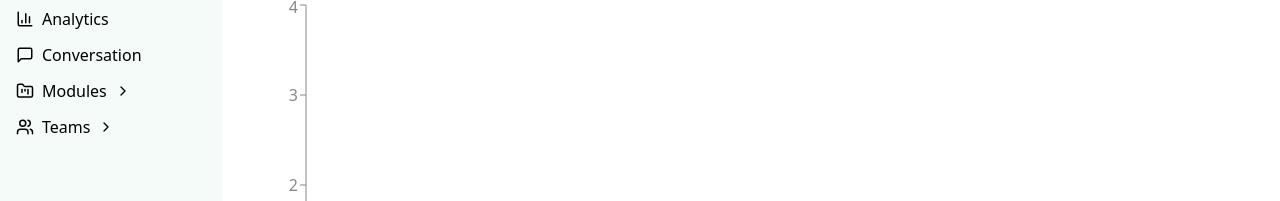
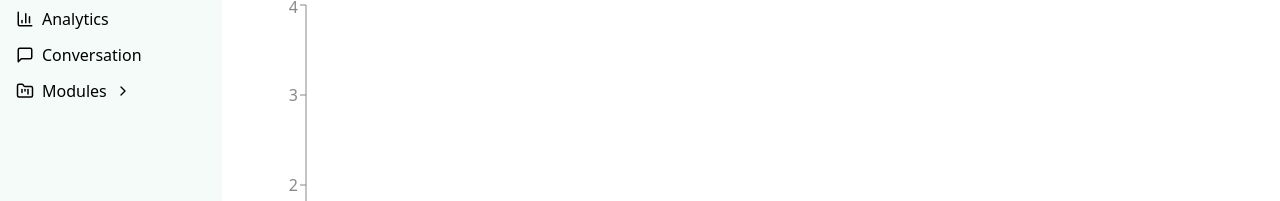
Before and after one commit to sonal-verma-4397/collabhub-frontend, a React (Vite) app: page /workspaces/1/analytics in a window 1280 px wide. Shown: the part 149-350 px from the top of the page. Built offline with nearby package versions, Linux system fonts and the light colour scheme.

Commit message:
improve routing && generate sidebarConfig based on data

```diff
--- a/src/components/layout/sidebar/config.js
+++ b/src/components/layout/sidebar/config.js
@@ -12,133 +12,318 @@ import {
   Flag,
 } from "lucide-react";
 
-export const navConfig = [
+const modules = [
   {
-    id: 1,
-    label: "Home",
-    path: "/workspaces/1",
-    icon: LayoutDashboard,
+    id: "123",
+    label: "Module - 1",
+    pages: ["page-4", "page-2", "page-3"],
+    tasks: ["task-1", "task-2", "task-3"],
   },
   {
-    id: 2,
-    label: "Settings",
-    path: "/workspaces/1/settings",
-    icon: Settings,
+    id: "124",
+    label: "Module - 2",
+    pages: ["page-1", "page-5", "page-6"],
+    tasks: ["task-1", "task-2", "task-3"],
+  },
+];
+
+const pages = [
+  {
+    id: "page-1",
+    name: "Page - 1",
+    description: "This is page 1",
+    content: [],
   },
   {
-    id: 3,
-    label: "Analytics",
-    path: "/workspaces/1/analytics",
-    icon: BarChart3,
+    id: "page-2",
+    name: "Page - 2",
+    description: "This is page 2",
+    content: [],
   },
   {
-    id: 4,
-    label: "Conversation",
-    path: "/workspaces/1/chats",
-    icon: MessageSquare,
+    id: "page-3",
+    name: "Page - 3",
+    description: "This is page 3",
+    content: [],
   },
   {
-    id: 5,
-    label: "Modules",
-    icon: FolderKanban,
+    id: "page-4",
+    name: "Page - 4",
+    description: "This is page 4",
+    content: [],
+  },
+  {
+    id: "page-5",
+    name: "Page - 5",
+    description: "This is page 5",
+    content: [],
+  },
+  {
+    id: "page-6",
+    name: "Page - 6",
+    description: "This is page 6",
+    content: [],
+  },
+];
+
+const workspaces = [
+  {
+    id: "111",
+    name: "Workspace - 1",
+    description: "This is workspace 1",
+    modulesIds: ["124"],
+  },
+  {
+    id: "222",
+    name: "Workspace - 2",
+    description: "This is workspace 2",
+    modulesIds: ["123"],
+  },
+];
+
+function generateDynamicSidebarConfig({
+  modules = [],
+  pages = [],
+  workspaces = [],
+}) {
+  function filterPageByModuleId(mod) {
+    return (page) => mod.pages.includes(page.id);
+  }
+
+  function filterModuleByWorkspaceId(ws) {
+    return (mod) => ws.modulesIds.includes(mod.id);
+  }
+
+  function mapToPageConfig(mod, ws) {
+    return (page) => ({
+      id: page.id,
+      label: page.name,
+      path: `/workspaces/${ws.id}/modules/${mod.id}/pages/${page.id}`,
+      icon: FileText,
+    });
+  }
+
+  function mapToModuleConfig(ws) {
+    return (mod) => ({
+      id: mod.id,
+      label: mod.label,
       children: [
         {
-        id: 6,
-        label: "Module - 1",
+          id: `${mod.id}-pages`,
+          label: "Pages",
+          children: pages
+            .filter(filterPageByModuleId(mod))
+            .map(mapToPageConfig(mod, ws)),
+        },
+        {
+          id: `${mod.id}-tasks`,
+          label: "Tasks Board",
           children: [
             {
-            id: 7,
-            label: "Pages",
-            children: [
-              {
-                id: 8,
-                label: "Page - 1",
-                path: "/module-1/page-1",
-                icon: FileText,
+              id: `${mod.id}-tasks-status`,
+              label: "Status",
+              path: `/workspaces/${ws.id}/modules/${mod.id}/tasks?view=status`,
+              icon: Kanban,
             },
             {
-                id: 9,
-                label: "Page - 2",
-                path: "/module-1/page-2",
-                icon: FileText,
-              },
-              {
-                id: 10,
-                label: "Page - 3",
-                path: "/module-1/page-2",
-                icon: FileText,
-              },
-            ],
-          },
-          {
-            id: 10,
-            label: "Board",
-            children: [
-              {
-                id: 11,
-                label: "Status",
-                path: "modules/1/tasks",
-                icon: CheckCircle,
-              },
-              {
-                id: 12,
+              id: `${mod.id}-tasks-priority`,
               label: "Priority",
-                path: "/module-1/board/priority",
+              path: `/workspaces/${ws.id}/modules/${mod.id}/tasks?view=priority`,
               icon: Flag,
             },
           ],
         },
       ],
-      },
-    ],
+    });
+  }
+
+  function mapToWorkspaceConfig(ws) {
+    return [
+      {
+        id: `ws-${ws.id}-home`,
+        label: "Home",
+        path: `/workspaces/${ws.id}`,
+        icon: LayoutDashboard,
       },
       {
-    id: 13,
-    label: "Teams",
-    icon: Users,
-    children: [
-      {
-        id: 14,
-        label: "Team Member - 1",
-        path: "/teams/team-member-1",
-        icon: User,
+        id: `ws-${ws.id}-settings`,
+        label: "Settings",
+        path: `/workspaces/${ws.id}/settings`,
+        icon: Settings,
       },
       {
-        id: 15,
-        label: "Team Member - 2",
-        path: "/teams/team-member-1",
-        icon: User,
+        id: `ws-${ws.id}-analytics`,
+        label: "Analytics",
+        path: `/workspaces/${ws.id}/analytics`,
+        icon: BarChart3,
       },
       {
-        id: 15,
-        label: "Team Member - 3",
-        path: "/teams/team-member-1",
-        icon: User,
+        id: `ws-${ws.id}-chats`,
+        label: "Conversation",
+        path: `/workspaces/${ws.id}/chats`,
+        icon: MessageSquare,
       },
       {
-        id: 15,
-        label: "Team Member - 4",
-        path: "/teams/team-member-1",
-        icon: User,
-      },
-      {
-        id: 15,
-        label: "Team Member - 5",
-        path: "/teams/team-member-1",
-        icon: User,
-      },
-      {
-        id: 15,
-        label: "Team Member - 6",
-        path: "/teams/team-member-1",
-        icon: User,
-      },
-      {
-        id: 15,
-        label: "Team Member - 7",
-        path: "/teams/team-member-1",
-        icon: User,
-      },
-    ],
+        id: `ws-${ws.id}-modules`,
+        label: "Modules",
+        icon: FolderKanban,
+        children: modules
+          .filter(filterModuleByWorkspaceId(ws))
+          .map(mapToModuleConfig(ws)),
       },
     ];
+  }
+
+  return workspaces.map(mapToWorkspaceConfig);
+}
+
+export const navConfig = generateDynamicSidebarConfig({
+  modules,
+  pages,
+  workspaces,
+})[1];
+
+// import {
+//   LayoutDashboard,
+//   Settings,
+//   BarChart3,
+//   MessageSquare,
+//   FolderKanban,
+//   Users,
+//   User,
+//   FileText,
+//   Kanban,
+//   CheckCircle,
+//   Flag,
+// } from "lucide-react";
+
+// export const navConfig = [
+//   {
+//     id: 1,
+//     label: "Home",
+//     path: "/workspaces/1",
+//     icon: LayoutDashboard,
+//   },
+//   {
+//     id: 2,
+//     label: "Settings",
+//     path: "/workspaces/1/settings",
+//     icon: Settings,
+//   },
+//   {
+//     id: 3,
+//     label: "Analytics",
+//     path: "/workspaces/1/analytics",
+//     icon: BarChart3,
+//   },
+//   {
+//     id: 4,
+//     label: "Conversation",
+//     path: "/workspaces/1/chats",
+//     icon: MessageSquare,
+//   },
+//   {
+//     id: 5,
+//     label: "Modules",
+//     icon: FolderKanban,
+//     children: [
+//       {
+//         id: 6,
+//         label: "Module - 1",
+//         children: [
+//           {
+//             id: 7,
+//             label: "Pages",
+//             children: [
+//               {
+//                 id: 8,
+//                 label: "Page - 1",
+//                 path: "/module-1/page-1",
+//                 icon: FileText,
+//               },
+//               {
+//                 id: 9,
+//                 label: "Page - 2",
+//                 path: "/module-1/page-2",
+//                 icon: FileText,
+//               },
+//               {
+//                 id: 10,
+//                 label: "Page - 3",
+//                 path: "/module-1/page-2",
+//                 icon: FileText,
+//               },
+//             ],
+//           },
+//           {
+//             id: 10,
+//             label: "Board",
+//             children: [
+//               {
+//                 id: 11,
+//                 label: "Status",
+//                 path: "modules/1/tasks",
+//                 icon: CheckCircle,
+//               },
+//               {
+//                 id: 12,
+//                 label: "Priority",
+//                 path: "/module-1/board/priority",
+//                 icon: Flag,
+//               },
+//             ],
+//           },
+//         ],
+//       },
+//     ],
+//   },
+//   {
+//     id: 13,
+//     label: "Teams",
+//     icon: Users,
+//     children: [
+//       {
+//         id: 14,
+//         label: "Team Member - 1",
+//         path: "/teams/team-member-1",
+//         icon: User,
+//       },
+//       {
+//         id: 15,
+//         label: "Team Member - 2",
+//         path: "/teams/team-member-1",
+//         icon: User,
+//       },
+//       {
+//         id: 15,
+//         label: "Team Member - 3",
+//         path: "/teams/team-member-1",
+//         icon: User,
+//       },
+//       {
+//         id: 15,
+//         label: "Team Member - 4",
+//         path: "/teams/team-member-1",
+//         icon: User,
+//       },
+//       {
+//         id: 15,
+//         label: "Team Member - 5",
+//         path: "/teams/team-member-1",
+//         icon: User,
+//       },
+//       {
+//         id: 15,
+//         label: "Team Member - 6",
+//         path: "/teams/team-member-1",
+//         icon: User,
+//       },
+//       {
+//         id: 15,
+//         label: "Team Member - 7",
+//         path: "/teams/team-member-1",
+//         icon: User,
+//       },
+//     ],
+//   },
+// ];
--- a/src/context/LocalStorage.jsx
+++ b/src/context/LocalStorage.jsx
@@ -5,11 +5,14 @@ import {
   LOCAL_STORAGE_ITEMS,
 } from "../data/constants";
 
-const { TASKS, STATUSES, LABELS, INIT, WORKSPACES } = LOCAL_STORAGE_ITEMS;
+const { TASKS, STATUSES, LABELS, INIT, WORKSPACES, MODULES, PAGES } =
+  LOCAL_STORAGE_ITEMS;
 
 function initializeStorage() {
+  localStorage.setItem(PAGES, JSON.stringify([]));
   localStorage.setItem(TASKS, JSON.stringify([]));
   localStorage.setItem(WORKSPACES, JSON.stringify([]));
+  localStorage.setItem(MODULES, JSON.stringify([]));
 
   localStorage.setItem(STATUSES, JSON.stringify(DEFAULT_STATUSES));
   localStorage.setItem(LABELS, JSON.stringify(DEFAULT_LABELS));
@@ -38,6 +41,8 @@ export const LocalStorageContext = createContext({
   setStatuses: () => {},
   setTags: () => {},
   setWorkspaces: () => {},
+  setModules: () => {},
+  setPages: () => {},
 });
 
 export function LocalStorageProvider({ children }) {
@@ -68,13 +73,25 @@ export function LocalStorageProvider({ children }) {
     return localData ? JSON.parse(localData) : [];
   });
 
+  const [modules, setModules] = useState(() => {
+    const localData = localStorage.getItem(MODULES);
+    return localData ? JSON.parse(localData) : [];
+  });
+
+  const [pages, setPages] = useState(() => {
+    const localData = localStorage.getItem(PAGES);
+    return localData ? JSON.parse(localData) : [];
+  });
+
   useEffect(() => {
+    localStorage.setItem(PAGES, JSON.stringify(pages));
     localStorage.setItem(TASKS, JSON.stringify(tasks));
+    localStorage.setItem(MODULES, JSON.stringify(modules));
     localStorage.setItem(WORKSPACES, JSON.stringify(workspaces));
 
     localStorage.setItem(STATUSES, JSON.stringify(statuses));
     localStorage.setItem(LABELS, JSON.stringify(labels));
-  }, [tasks, statuses, labels, workspaces]);
+  }, [tasks, statuses, labels, workspaces, modules, pages]);
 
   return (
     <LocalStorageContext.Provider
@@ -83,10 +100,15 @@ export function LocalStorageProvider({ children }) {
         statuses,
         labels,
         workspaces,
+        modules,
+        pages,
+
         setTasks,
         setStatuses,
         setLabels,
         setWorkspaces,
+        setModules,
+        setPages,
       }}
     >
       {children}
--- a/src/data/constants.js
+++ b/src/data/constants.js
@@ -124,6 +124,8 @@ export const LOCAL_STORAGE_ITEMS = {
   TASKS: "tasks",
   INIT: "init",
   WORKSPACES: "workspaces",
+  MODULES: "modules",
+  PAGES: "pages",
 };
 
 export const APP_NAME = "Project Sync";
--- /dev/null
+++ b/src/pages/page/Page.jsx
@@ -0,0 +1,7 @@
+import React from "react";
+import { useParams } from "react-router-dom";
+
+export default function Page() {
+  const params = useParams();
+  return <div>Page: {params.pageId}</div>;
+}
```
Also changed, not shown: src/components/form/CreateModule.jsx (added, +103 -0 lines), src/components/layout/sidebar/components/NavItem.jsx (+10 -0 lines), src/main.jsx (+7 -3 lines), src/pages/boards/Page.jsx (deleted, +0 -16 lines). Lines whose indentation alone changed are shown as unchanged.
